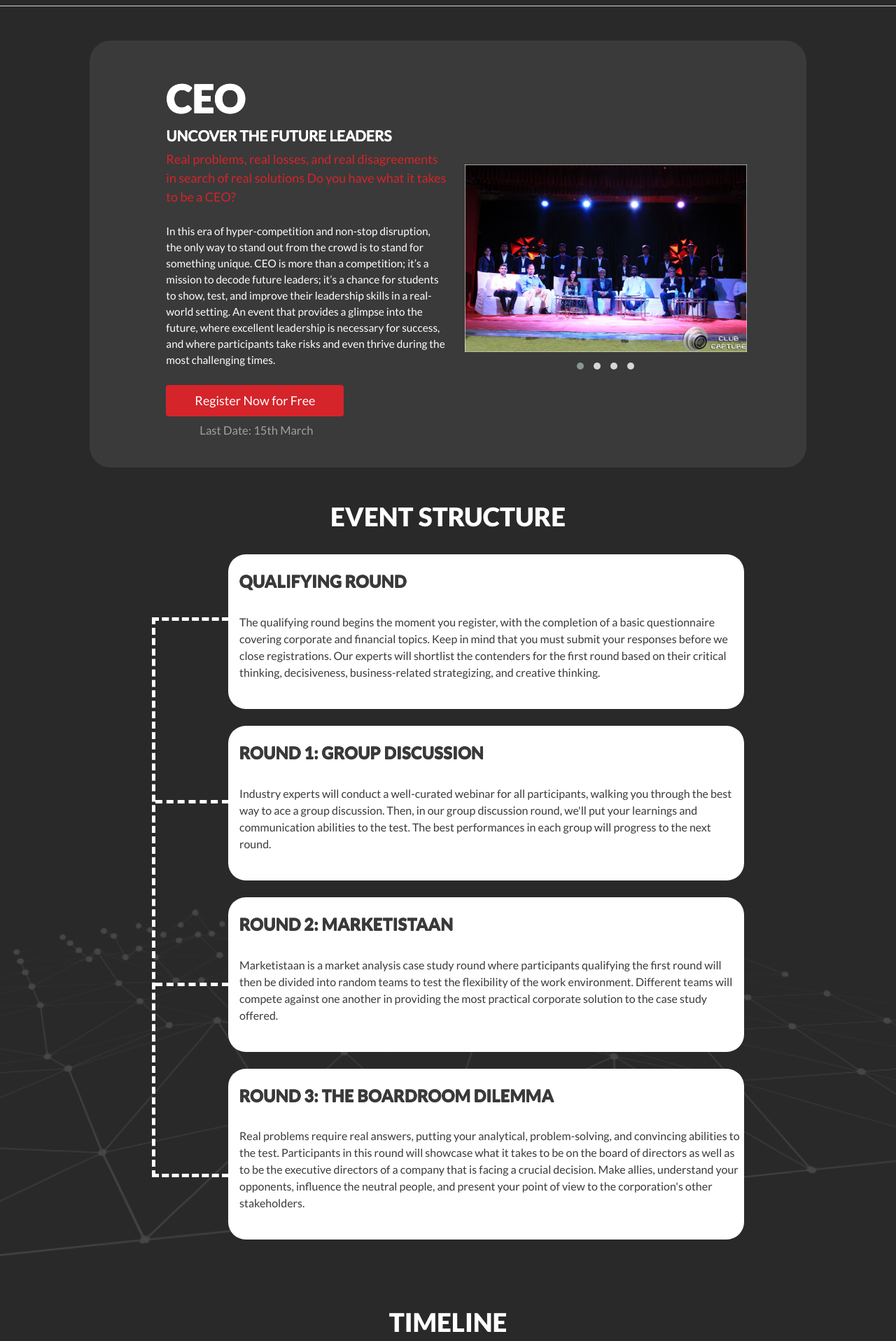
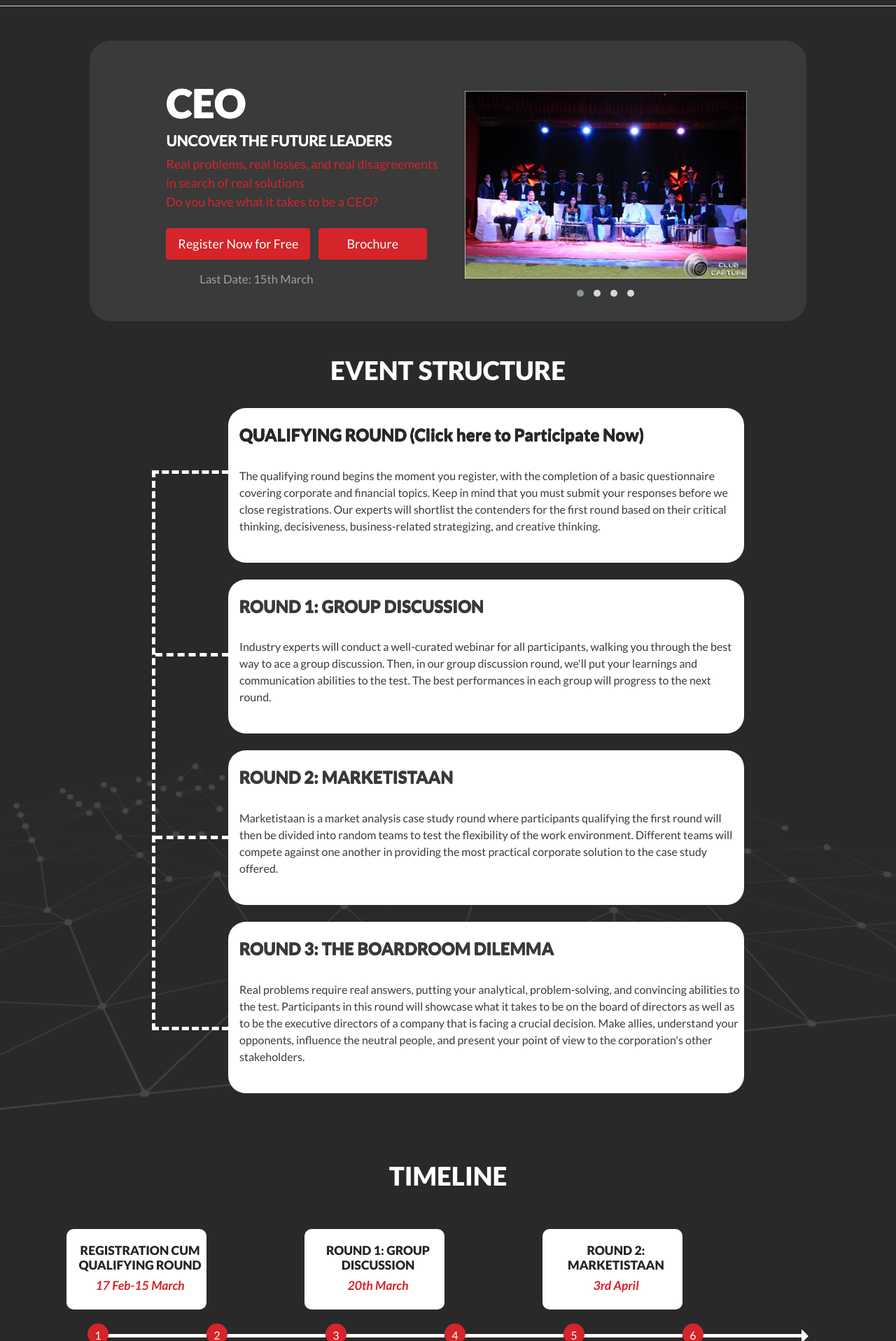
Before and after one commit to asachkahitari/consortium2022, a PHP site: page /ceo.php in a window 1280 px wide. Shown: the part 77-1993 px from the top of the page at 70% size. Run offline with PHP 8.4, Linux system fonts and the light colour scheme.

Commit message:
small changes

```diff
--- a/ceo.php
+++ b/ceo.php
@@ -14,13 +14,14 @@
             <div class="col-12 col-md-5 text-white ml-4 pt-4">
                 <h1  style="font-weight: 900;text-shadow: 0px 1px, 1px 0px, 1px 1px;font-size: 3.5rem;" data-aos="fade-down" data-aos-duration="2000">CEO</h1>
                 <h5  style="font-weight: 500;text-shadow: 0px 1px, 1px 0px, 1px 1px;font-size: 1.3rem;" data-aos="fade-right" data-aos-duration="2000">UNCOVER THE FUTURE LEADERS</h5>
-                <p style="color: #D5242A;font-size: 1.4vw;">Real problems, real losses, and real disagreements in search of real solutions
+                <p style="color: #D5242A;font-size: 1.4vw;">Real problems, real losses, and real disagreements in search of real solutions <br>
                 Do you have what it takes to be a CEO?
                 </p>
-                <p style="font-size: 1.2vw;" class="my-4">In this era of hyper-competition and non-stop disruption, the only way to stand out from the crowd is to stand for something unique. CEO is more than a competition; it’s a mission to decode future leaders; it’s a chance for students to show, test, and improve their leadership skills in a real-world setting. An event that provides a glimpse into the future, where excellent leadership is necessary for success, and where participants take risks and even thrive during the most challenging times.
+                <!-- <p style="font-size: 1.2vw;" class="my-4">In this era of hyper-competition and non-stop disruption, the only way to stand out from the crowd is to stand for something unique. CEO is more than a competition; it’s a mission to decode future leaders; it’s a chance for students to show, test, and improve their leadership skills in a real-world setting. An event that provides a glimpse into the future, where excellent leadership is necessary for success, and where participants take risks and even thrive during the most challenging times. -->
 
                   </p>
-                <a href="ceoReg.php"><button class="btn btn3 " style="font-size: 1.4vw;" >Register Now for Free</button></a><br>
+                <a href="ceoReg.php"><button class="btn btn3 px-3" style="font-size: 1.4vw;" >Register Now for Free</button></a>
+                <a href="https://drive.google.com/file/d/16gdF-f04rbMDK5ogoHDiRiUc4BrlMtTS/view?usp=sharing" target="_blank"><button class="btn btn3 ml-2 my-2" style="font-size: 1.4vw;" >Brochure</button></a><br>
                 <p style="color: rgb(160, 160, 160);font-size: 1.3vw;" class="ml-5 mt-2">Last Date: 15th March</p></div>
 
                 <div class="col-12 col-md-5">
@@ -64,15 +65,16 @@
 
             <div class="col-12 col-md-5 text-white text-center">
                 <h6  style="font-weight: 500;text-shadow: 0px 1px, 1px 0px, 1px 1px;font-size: 4.5vw;" class="mt-4">UNCOVER THE FUTURE LEADERS</h6>
-                <p style="color: #D5242A;font-size: 3.7vw;">Real problems, real losses, and real disagreements in search of real solutions
+                <p style="color: #D5242A;font-size: 3.7vw;">Real problems, real losses, and real disagreements in search of real solutions <br>
                 Do you have what it takes to be a CEO?
                 </p>
-                <p style="color: rgb(160, 160, 160);font-size: 3.7vw;" class="text-center my-3" >In this era of hyper-competition and non-stop disruption, the only way to stand out from the crowd is to stand for something unique. CEO is more than a competition; it’s a mission to decode future leaders; it’s a chance for students to show, test, and improve their leadership skills in a real-world setting. An event that provides a glimpse into the future, where excellent leadership is necessary for success, and where participants take risks and even thrive during the most challenging times.
+                <!-- <p style="color: rgb(160, 160, 160);font-size: 3.7vw;" class="text-center my-3" >In this era of hyper-competition and non-stop disruption, the only way to stand out from the crowd is to stand for something unique. CEO is more than a competition; it’s a mission to decode future leaders; it’s a chance for students to show, test, and improve their leadership skills in a real-world setting. An event that provides a glimpse into the future, where excellent leadership is necessary for success, and where participants take risks and even thrive during the most challenging times. -->
 
-                  <br></p>
+                  </p>
                 <div class="text-center mt-3 px-5">
-                    <a href="ceoReg.php" target="_blank"><button type="button" class="btn btn3" style="font-size: 3.7vw;">Register Now for Free</button></a>
-                    <p style="color: rgb(160, 160, 160);font-size: 4.2vw;" class=" mt-2">Last Date: 25th Feb</p></div>
+                    <a href="ceoReg.php" target="_blank"><button type="button" class="btn btn3 my-2 px-3" style="font-size: 3.7vw;">Register Now for Free</button></a>
+                    <a href="https://drive.google.com/file/d/16gdF-f04rbMDK5ogoHDiRiUc4BrlMtTS/view?usp=sharing" target="_blank"><button type="button" class="btn btn3 my-2 px-5" style="font-size: 3.7vw;">Brochure</button></a>
+                    <p style="color: rgb(160, 160, 160);font-size: 4.2vw;" class=" mt-2">Last Date: 15th March</p></div>
                 </div></div>
         </div>
     </section>
@@ -84,7 +86,7 @@
             </div>
             <div class="col-7">
             <div class="struct my-4 py-4" >
-                <h4 class="text-left ml-3">QUALIFYING ROUND</h4>
+                <h4 class="text-left ml-3 zoom"><a class="zoom" style="color: #292929;" href="https://forms.gle/fHt2a7PpPxBgxRQy6" target="_blank">QUALIFYING ROUND (Click here to Participate Now)</a> </h4>
                     <br>
                     <p class="text-left ml-3">The qualifying round begins the moment you register, with the completion of a basic questionnaire covering corporate and financial topics. Keep in mind that you must submit your responses before we close registrations.
 Our experts will shortlist the contenders for the first round based on their critical thinking, decisiveness, business-related strategizing, and creative thinking.
@@ -321,7 +323,7 @@ Our experts will shortlist the contenders for the first round based on their cri
                     <a class="ml-4" href="https://www.linkedin.com/in/tanishqa-mishra-406ab5209/" target="_blank" >
                         <img id="linkedin" src="img/linkedin_black.png" alt="">
                     </a>
-                    <div class="phone pb-4" style="margin-top: -30px;">+91 968991 20105</div>
+                    <div class="phone pb-4" style="margin-top: -30px;">+968 99120105</div>
                 </div>
             </div>
         </div>
--- a/core.php
+++ b/core.php
@@ -24,7 +24,7 @@
            <img src="img/team/bhatt-sir.jpeg" style="height: 220px;" alt="">
            <h5 class="mt-3">DR. SS BHAT</h5>
            <hr style="width:35%;height:1.5px;color:red;opacity:1;margin:auto;">
-           <h6 class="my-2 desig">PROFESSOR INCHARGE</h6>
+           <h6 class="my-2 desig">ADVISOR</h6>
          </div>
          <!-- MEMBER 2 -->
          <div class="col-12 col-md-6 col-lg-4 contactcard" style="height: 320px;">
@@ -36,7 +36,7 @@
           <!-- MEMBER 3 -->
          <div class="col-12 col-md-6 col-lg-4 contactcard" style="height: 320px;">
            <img src="img/team/Karthik_Balasundaram.webp" style="height: 220px;" alt="">
-           <h5 class="mt-3">Karthik Balasundaram</h5>
+           <h5 class="mt-3">Dr. Karthik Balasundaram</h5>
            <hr style="width:35%;height:1.5px;color:red;opacity:1;margin:auto;">
            <h6 class="my-2 desig">PROFESSOR INCHARGE</h6>
          </div>
--- a/css/style.css
+++ b/css/style.css
@@ -4,7 +4,9 @@
     position: fixed;
     top: 45%;
 }
-
+a:hover{
+  text-decoration: none;
+}
 .hexa {
   -moz-animation: marquee 10s linear infinite;
   -webkit-animation: marquee 10s linear infinite;
--- a/events.php
+++ b/events.php
@@ -98,10 +98,10 @@
 
   <div class="heading text-center my-5 container py-3" style="background-color: #3a3a3a;">
     <h2>Contact Us</h2>
-    <p>For any sponsorship related queries, do reach out to us</p>
+    <p>For any queries relating to all events, do reach out to us at <span><a href="mailto:events@ecellvnit.co.in" style="color: red;">events@ecellvnit.co.in</a></span></p>
     <div class="row align-items-center">
      <div class="col-12 col-md-6 col-lg-4 contactcard mx-4" style="height: 365px;width: 280px;">
-       <img src="img/team/Tanvi.jpg" style="height: 230px;width: 280px;" alt="">
+       <img src="img/team/tanvi.jpg" style="height: 230px;width: 280px;" alt="">
        <h5 class="mt-2">Tanvi Khurana</h5>
        <hr style="width:35%;height:1.5px;color:red;opacity:1;margin:auto;">
        <h6 class="my-2 desig">Head of Events & Planning</h6>
@@ -113,7 +113,7 @@
      </div>
 
      <div class="col-12 col-md-6 col-lg-4 contactcard mx-4" style="height: 365px;width: 280px;">
-       <img src="img/team/Bhavishya.jpg" style="height: 230px;width: 280px;" alt="">
+       <img src="img/team/bhavishya.jpg" style="height: 230px;width: 280px;" alt="">
        <h5 class="mt-2">Bhavishya Jain</h5>
        <hr style="width:35%;height:1.5px;color:red;opacity:1;margin:auto;">
        <h6 class="my-2 desig">Head of Events & Planning</h6>
--- a/speakers.php
+++ b/speakers.php
@@ -134,7 +134,7 @@
 
   <div class="heading text-center my-5 container py-3" style="background-color: #3a3a3a;">
     <h2>Contact Us</h2>
-    <p>For any sponsorship related queries, do reach out to us</p>
+    <p>For any queries relating to speaker sessions, do reach out to us at <span><a href="mailto:publicrelations@ecellvnit.co.in" style="color: red;">publicrelations@ecellvnit.co.in</a></span></p>
     <div class="row align-items-center">
      <div class="col-12 col-md-6 col-lg-4 contactcard mx-4" style="height: 365px;width: 290px;">
        <img src="img/team/jay.jpg" style="height: 230px;width: 290px;" alt="">
```
Also changed, not shown: img/team/Bhavishya.jpg.
